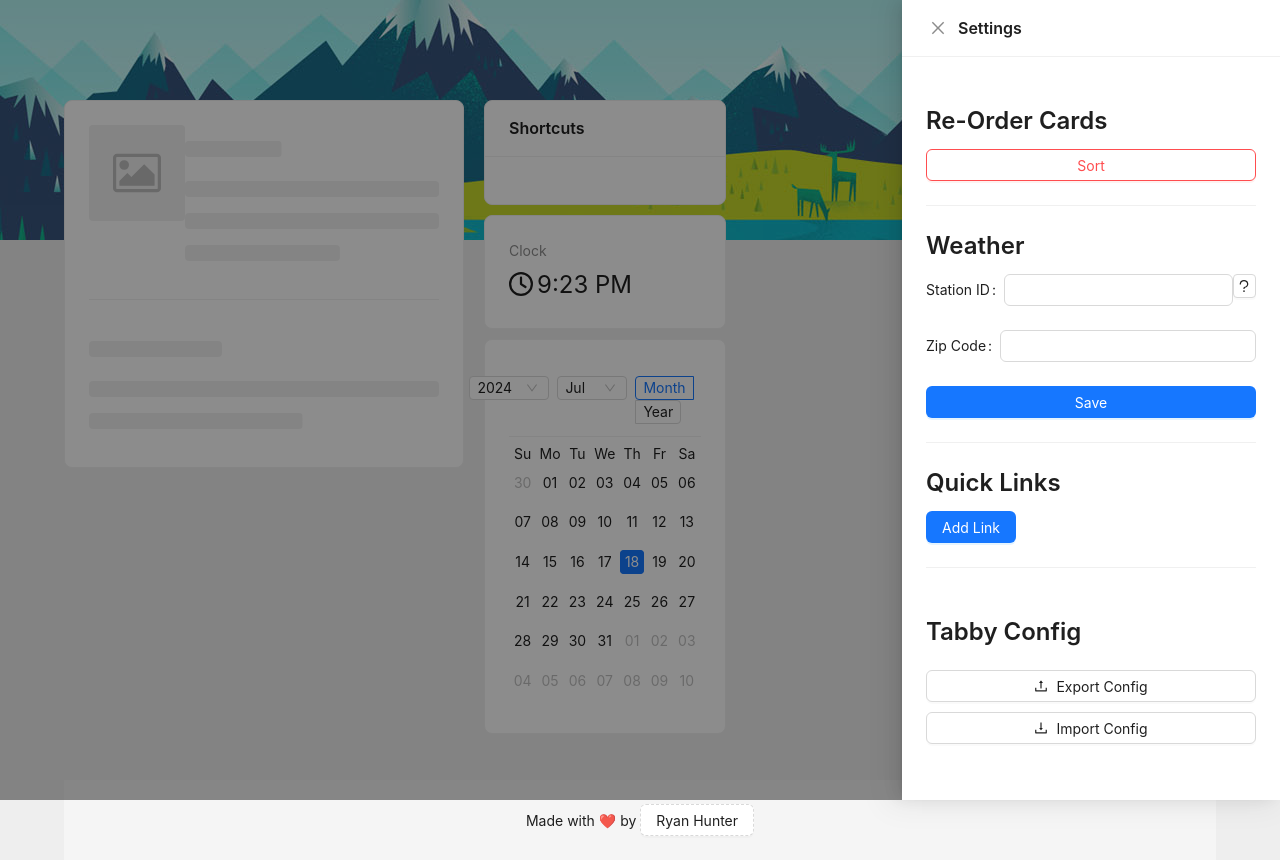
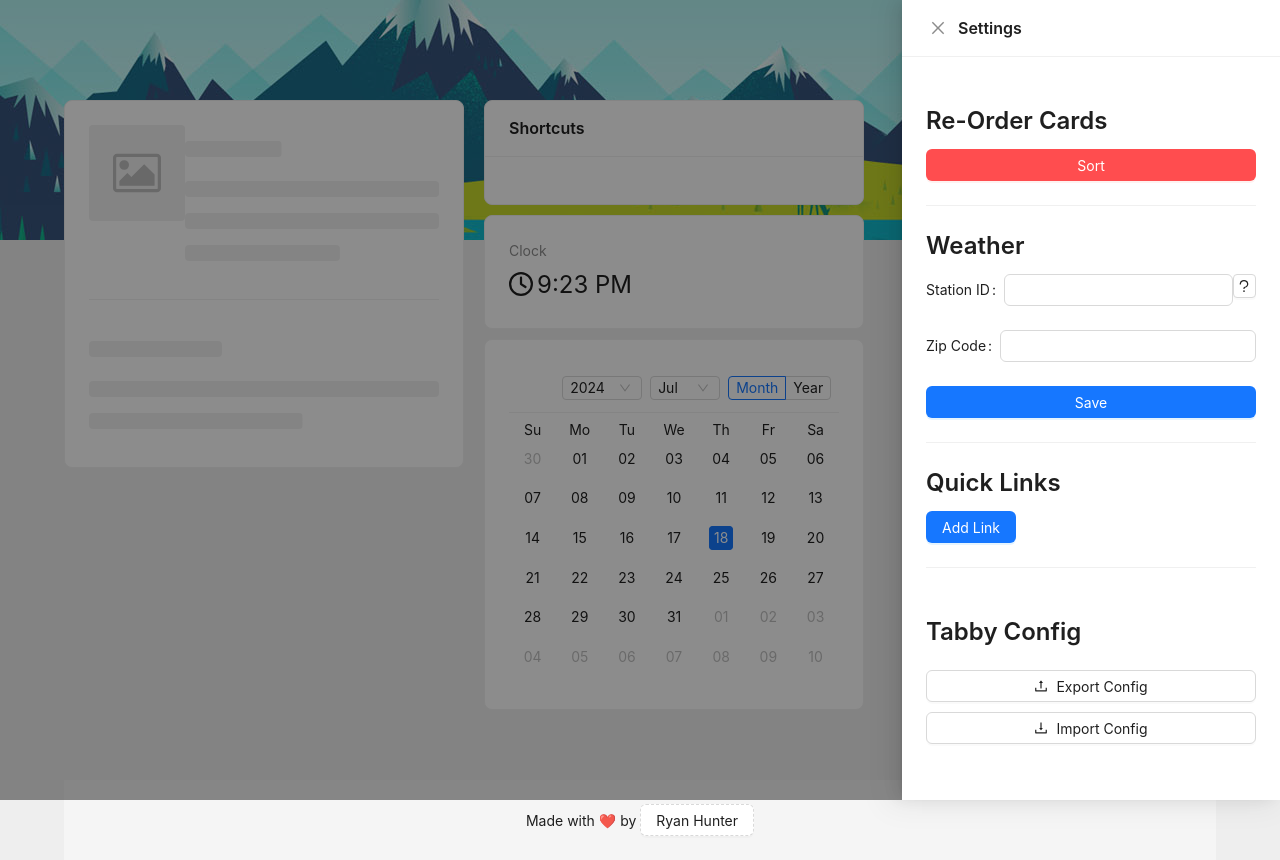
Before and after one commit to iap128/tabby, a React (Create React App) app: page / in a window 1280 px wide. Both pictures are taken after a click on the button 873 px from the left and 88 px from the top of the page. Built offline with nearby package versions, Linux system fonts and the light colour scheme.

Commit message:
Fixed with of cards

```diff
--- a/src/App.tsx
+++ b/src/App.tsx
@@ -43,7 +43,7 @@ function App() {
           <Weather />
         </div>
 
-        <div ref={quickLinksRef}>
+        <div style={{ display: 'flex', flexDirection: 'column', gap: '10px', maxWidth: '33%' }}>
           <Column2 sorting={sorting} />
         </div>
       </div>
@@ -55,7 +55,7 @@ function App() {
         settingsRef={settingsRef}
       />
 
-      {sorting && <Button block type='primary'>Save</Button>}
+      {sorting && <Button danger block type='primary'>Save</Button>}
 
       <Layout.Footer style={{ textAlign: 'center' }}>
         Made with ❤️ by{' '}
--- a/src/components/Column2.tsx
+++ b/src/components/Column2.tsx
@@ -1,4 +1,11 @@
-import { closestCenter, DndContext, DragEndEvent, PointerSensor, useSensor, useSensors } from '@dnd-kit/core';
+import {
+  closestCenter,
+  DndContext,
+  DragEndEvent,
+  PointerSensor,
+  useSensor,
+  useSensors,
+} from '@dnd-kit/core';
 import { arrayMove, SortableContext, verticalListSortingStrategy } from '@dnd-kit/sortable';
 import { FC, useState } from 'react';
 import SortableItem from './SortableItem';
@@ -9,30 +16,28 @@ interface Props {
 
 const Column2: FC<Props> = ({ sorting }) => {
   const [items, setItems] = useState(['quick-links', 'time', 'calendar']);
-  const sensors = useSensors(
-    useSensor(PointerSensor)
-  );
+  const sensors = useSensors(useSensor(PointerSensor));
 
   const handleDragEnd = (event: DragEndEvent) => {
-    const {active, over} = event;
+    const { active, over } = event;
 
     if (active.id !== over?.id) {
-        const oldIndex = items.findIndex((item) => item === active.id);
-        const newIndex = items.findIndex((item) => item === over?.id);
+      const oldIndex = items.findIndex(item => item === active.id);
+      const newIndex = items.findIndex(item => item === over?.id);
       const newArray = arrayMove(items, oldIndex, newIndex);
 
       setItems(newArray);
     }
-  }
+  };
 
   return (
-    <div style={{ display: 'flex', flexDirection: 'column', gap: '10px', maxWidth: '33%' }}>
     <DndContext sensors={sensors} collisionDetection={closestCenter} onDragEnd={handleDragEnd}>
       <SortableContext disabled={!sorting} items={items} strategy={verticalListSortingStrategy}>
-            {items.map(id => <SortableItem key={id} id={id} />)}
+        {items.map(id => (
+          <SortableItem key={id} id={id} />
+        ))}
       </SortableContext>
     </DndContext>
-    </div>
   );
 };
 
--- a/src/personalization/Settings.tsx
+++ b/src/personalization/Settings.tsx
@@ -48,7 +48,7 @@ const Settings: FC<Props> = ({ open, setOpen, setSorting }) => {
       }}
     >
       <Typography.Title level={3}>Re-Order Cards</Typography.Title>
-      <Button block danger onClick={sortCards}>Sort</Button>
+      <Button block danger type='primary' onClick={sortCards}>Sort</Button>
       <Divider />
 
       <Form form={form} onFinish={closeFunction} autoComplete='off'>
```
Lines whose indentation alone changed are shown as unchanged.
